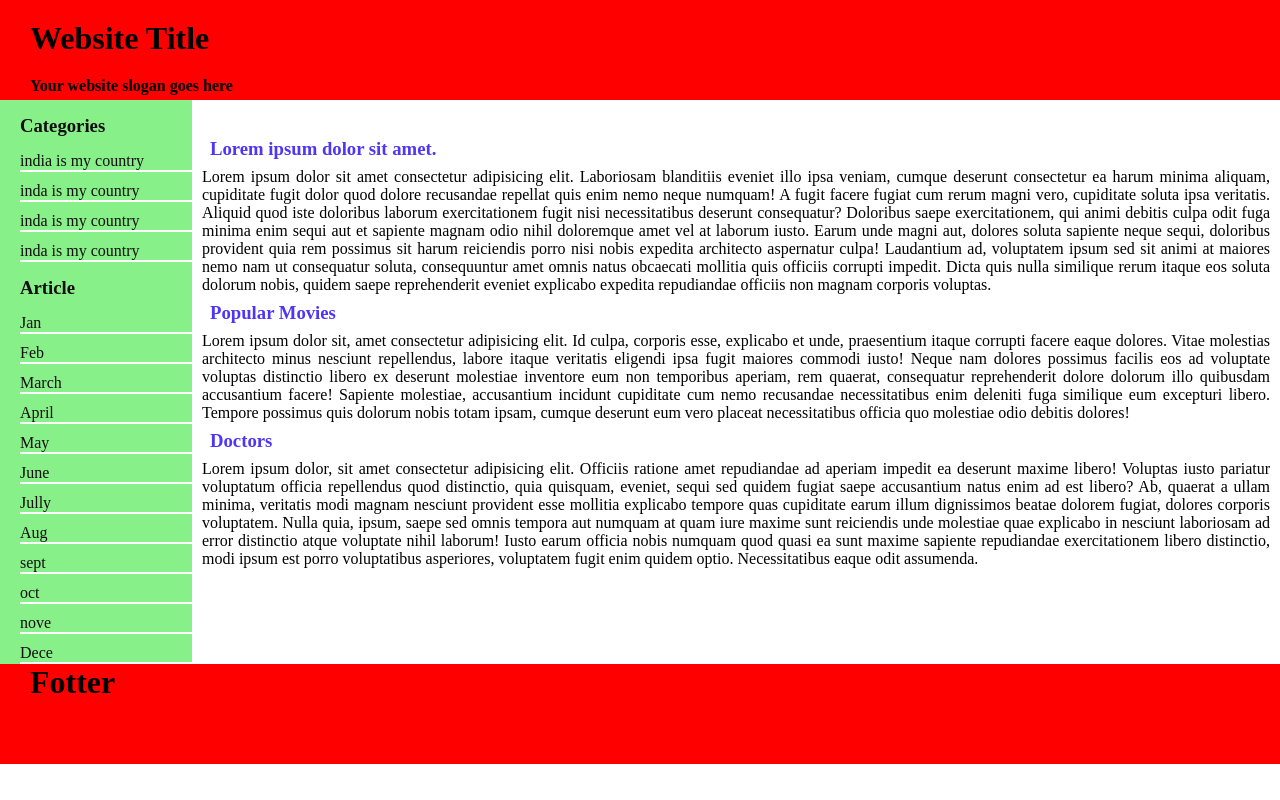
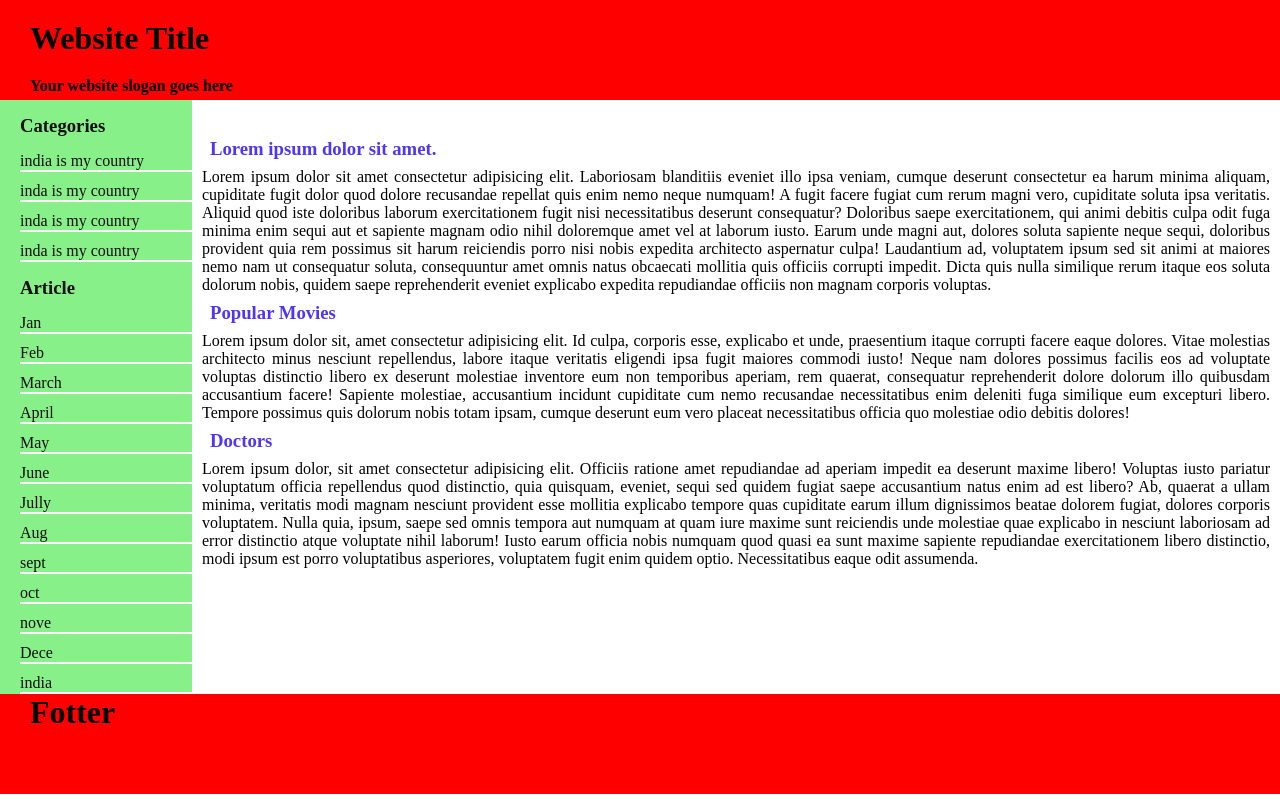
Before and after one commit to Dattudevare/webpage1, a plain HTML site: page index.html in a window 1280 px wide. Drawn offline with Linux system fonts and the light colour scheme.

Commit message:
this is first pro

```diff
--- a/index.html
+++ b/index.html
@@ -40,6 +40,7 @@
                 <li>oct</li>
                 <li>nove</li>
                 <li>Dece</li>
+                <li>india</li>
             </ul>
 
         </aside>
```
